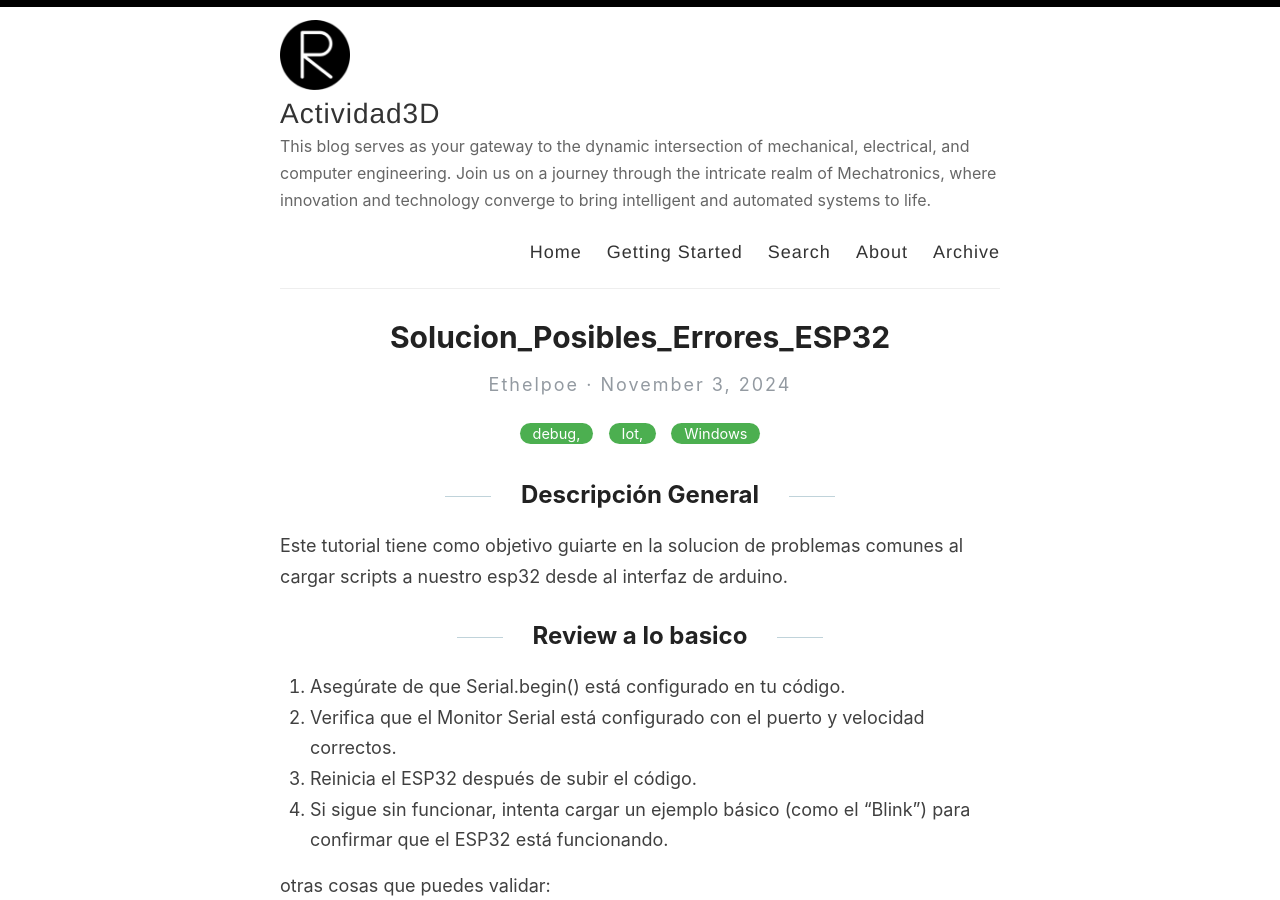
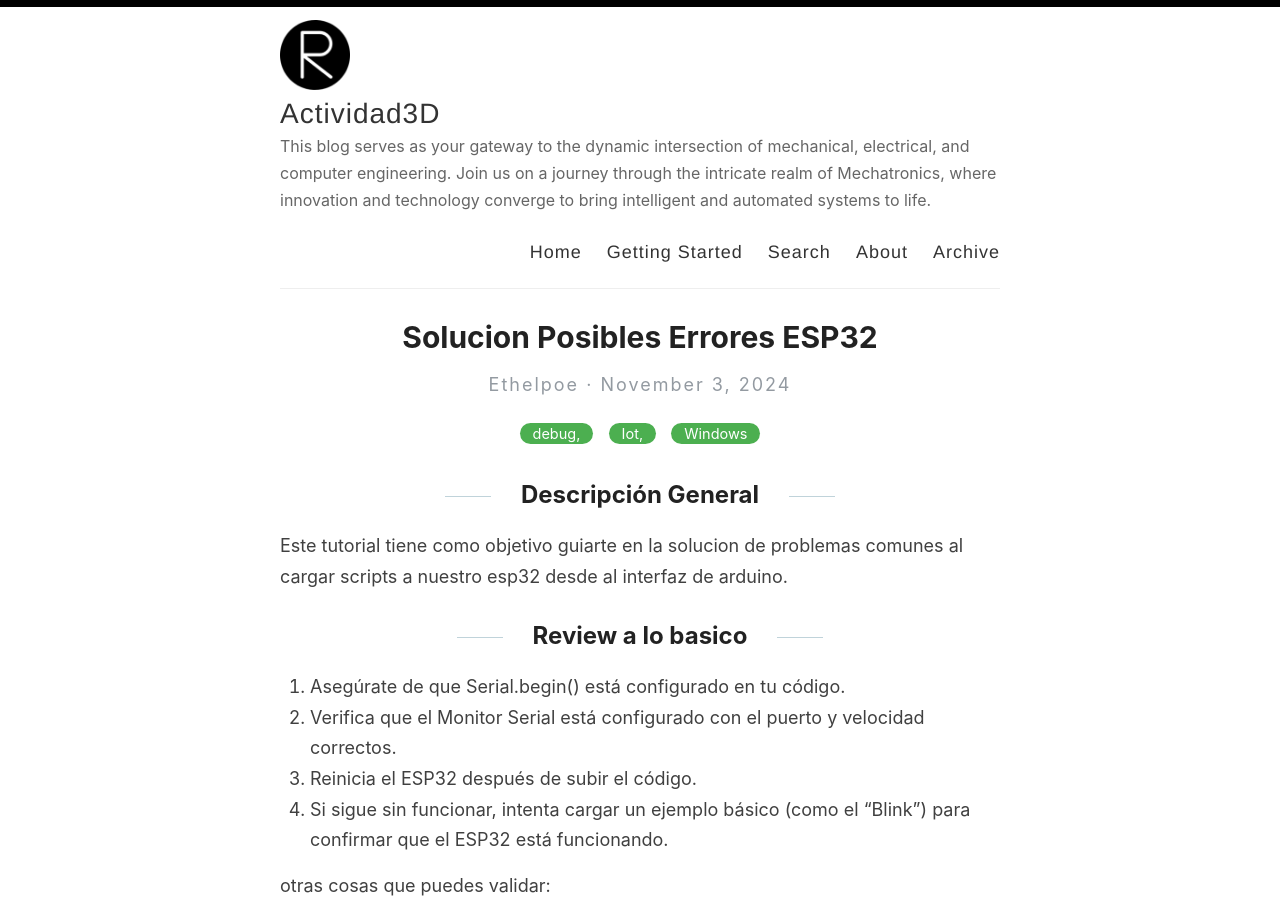
Before and after one commit to ethelpoe/ethelpoe.github.io, a Jekyll site: the page built from _posts/2024-11-03-Solucion_Posibles_Errores_ESP32.md, in a window 1280 px wide and 900 px high. Built offline with Jekyll 4.4.1, drawn with Linux system fonts in a browser that asks for light colours.

```diff
--- a/_posts/2024-11-03-Solucion_Posibles_Errores_ESP32.md
+++ b/_posts/2024-11-03-Solucion_Posibles_Errores_ESP32.md
@@ -1,6 +1,6 @@
 ---
 layout: post
-title: "Solucion_Posibles_Errores_ESP32"
+title: "Solucion Posibles Errores ESP32"
 author: "Francisco Macias"
 date: 2024-11-03 20:55:00 +0800
 subtitle: ""
```
